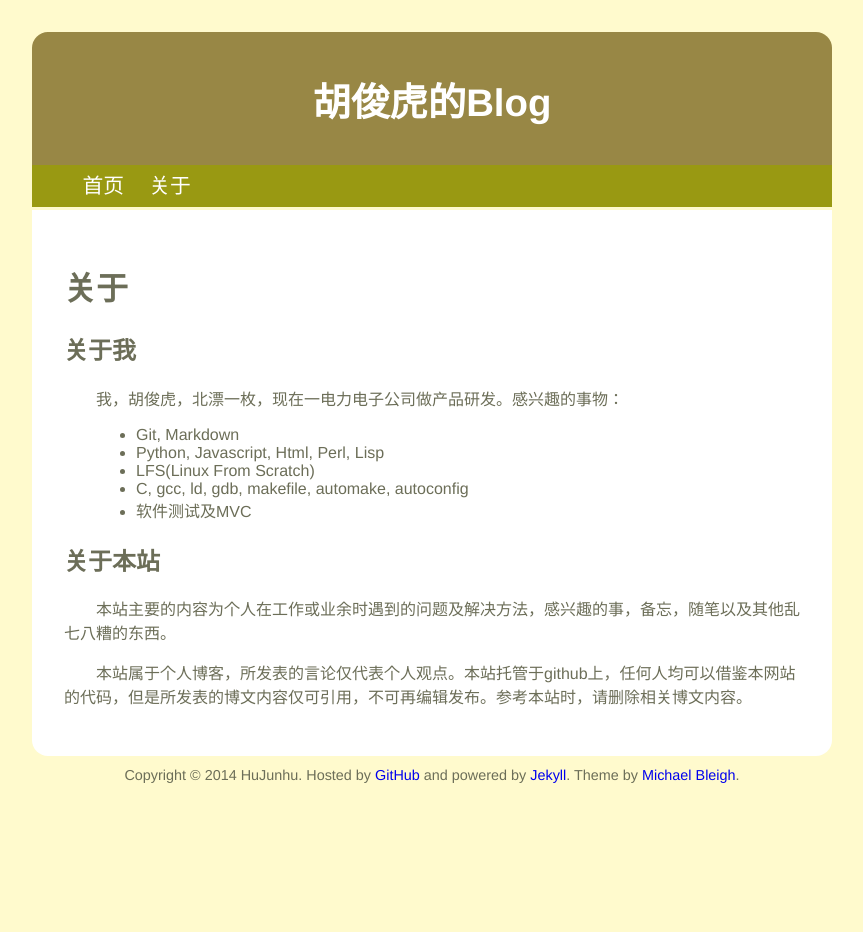
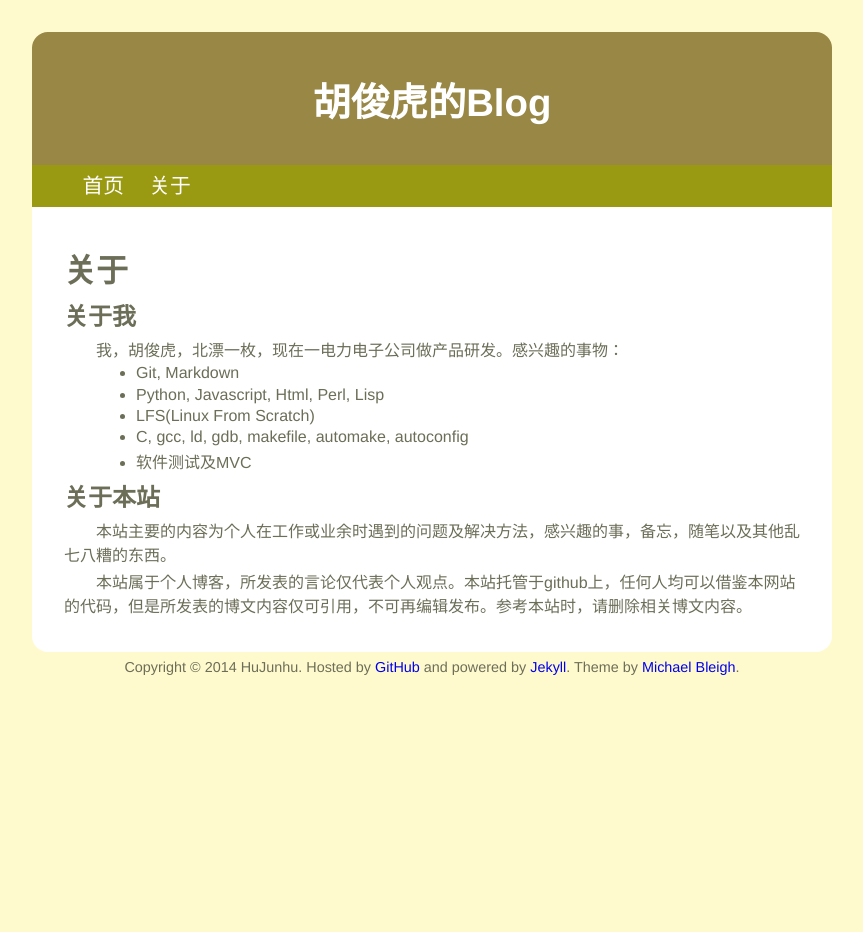
Before and after one commit to hujunhu/hujunhu.github.io, a Jekyll site: the page built from about.html, in a window 1280 px wide. Shown: the whole page, without its empty margins (208-1071 px from the left). Built offline with Jekyll 4.4.1, drawn with Linux system fonts in a browser that asks for light colours.

Commit message:
about页面样式修正

```diff
--- a/css/all.css
+++ b/css/all.css
@@ -53,7 +53,6 @@ a:link {
 #content {
   background: white;
   padding: 2em;
-  margin: 0.2em 0em;
   border-bottom-left-radius: 1em;
   border-bottom-right-radius: 1em;
 }
@@ -70,6 +69,10 @@ a:link {
   text-indent: 2em;
 }
 
+#content * {
+  margin: 0.2em 0em;
+}
+
 #content ul {
   margin: 0 2em;
 }
```
